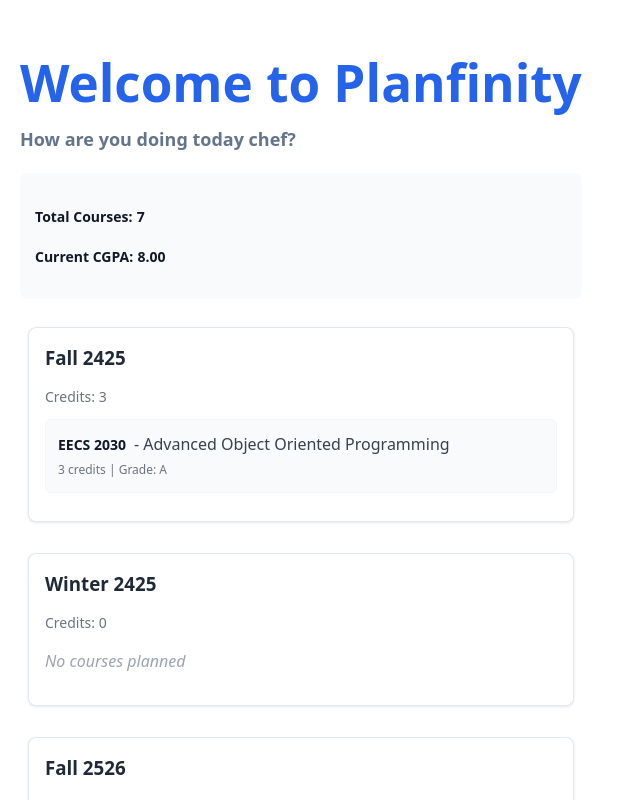
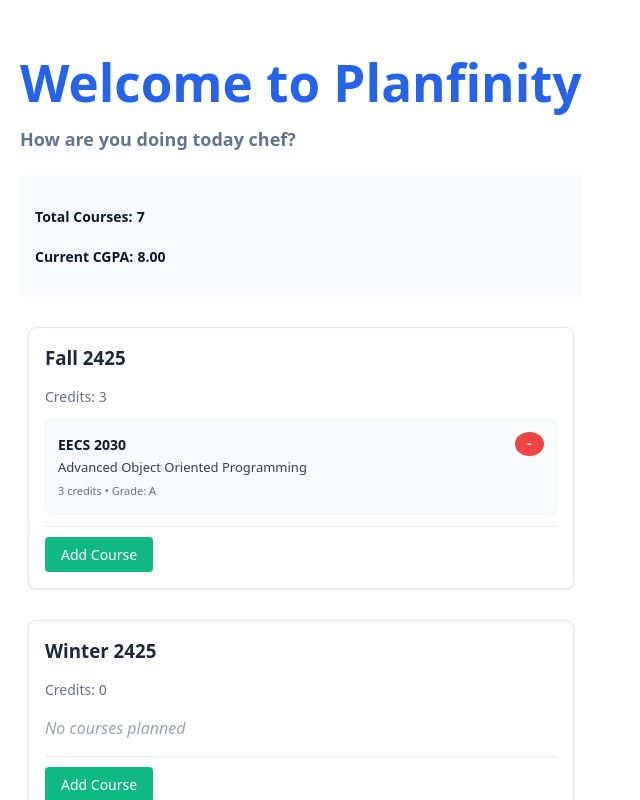
Before and after one commit to adelynntran/Planfinity, a React (Vite) app in the folder client/: page / in a window 1280 px wide. Shown: the top 800 px of the page, without its empty margins (0-640 px from the left). Built offline with nearby package versions, Linux system fonts and the light colour scheme.

Commit message:
update IndividualCourse into TermCard

```diff
--- a/client/src/components/term/TermCard.jsx
+++ b/client/src/components/term/TermCard.jsx
@@ -2,6 +2,9 @@
 //go up 2 levels (components -> src)
 //so this means from component/ -> src/ -> context
 import { useApp } from '../../context/AppContext';
+
+//import components here:
+import IndividualCourse from '../course/IndividualCourse';
 
 function TermCard({ termName }) {
   const { getCoursesForTerm, getTermCredits, state } = useApp();
@@ -24,23 +27,34 @@ function TermCard({ termName }) {
       {courses.length === 0 ? (
         <p style={{ color: '#9ca3af', fontStyle: 'italic' }}>No courses planned</p>
       ) : (
+
+        //IndividualCourse component in use:
         courses.map(course => (
-          <div key={course.id} style={{
-            margin: '12px 0',
-            padding: '12px',
-            backgroundColor: '#f9fafb',
-            borderRadius: '6px',
-            border: '1px solid #f3f4f6'
-          }}>
-            <strong style={{ color: '#111827', fontSize: '14px' }}>{course.code}</strong>
-            <span style={{ color: '#374151', marginLeft: '8px' }}>- {course.name}</span>
-            <br />
-            <small style={{ color: '#6b7280', fontSize: '12px' }}>
-              {course.credits} credits | Grade: {state.courseGrades[course.id] || 'Not graded'}
-            </small>
-          </div>
+          <IndividualCourse
+            key={course.id}
+            courseId={course.id}
+            termName={termName}
+          />
         ))
       )}
+
+      {/* Add Course Button */}
+      <div style={{ marginTop: '10px', borderTop: '1px solid #e5e7eb', paddingTop: '10px' }}>
+        <button
+          style={{
+            background: '#10b981',
+            color: 'white',
+            border: 'none',
+            padding: '8px 16px',
+            borderRadius: '4px',
+            cursor: 'pointer',
+            fontSize: '14px'
+          }}
+          onClick={() => console.log(`Add course to ${termName}`)}
+        >
+          Add Course
+        </button>
+      </div>
     </div>
   );
 }
```
